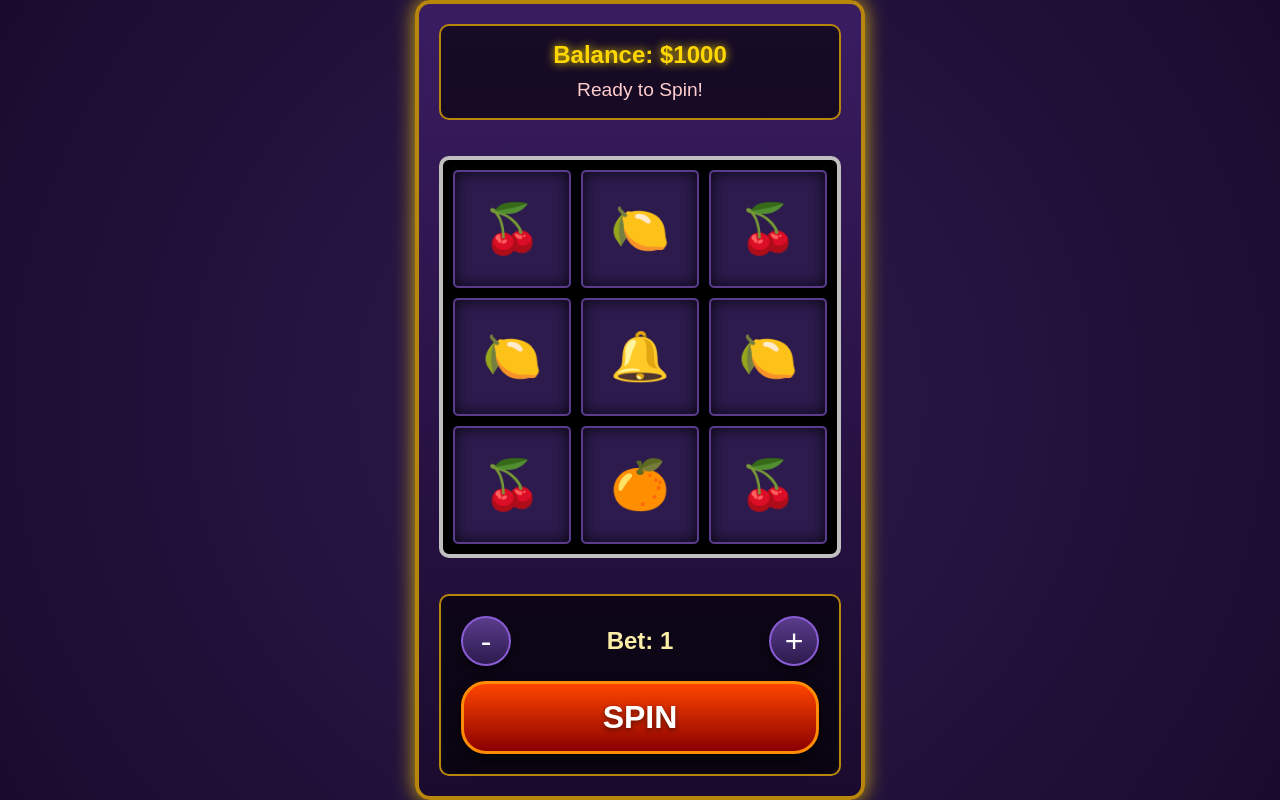
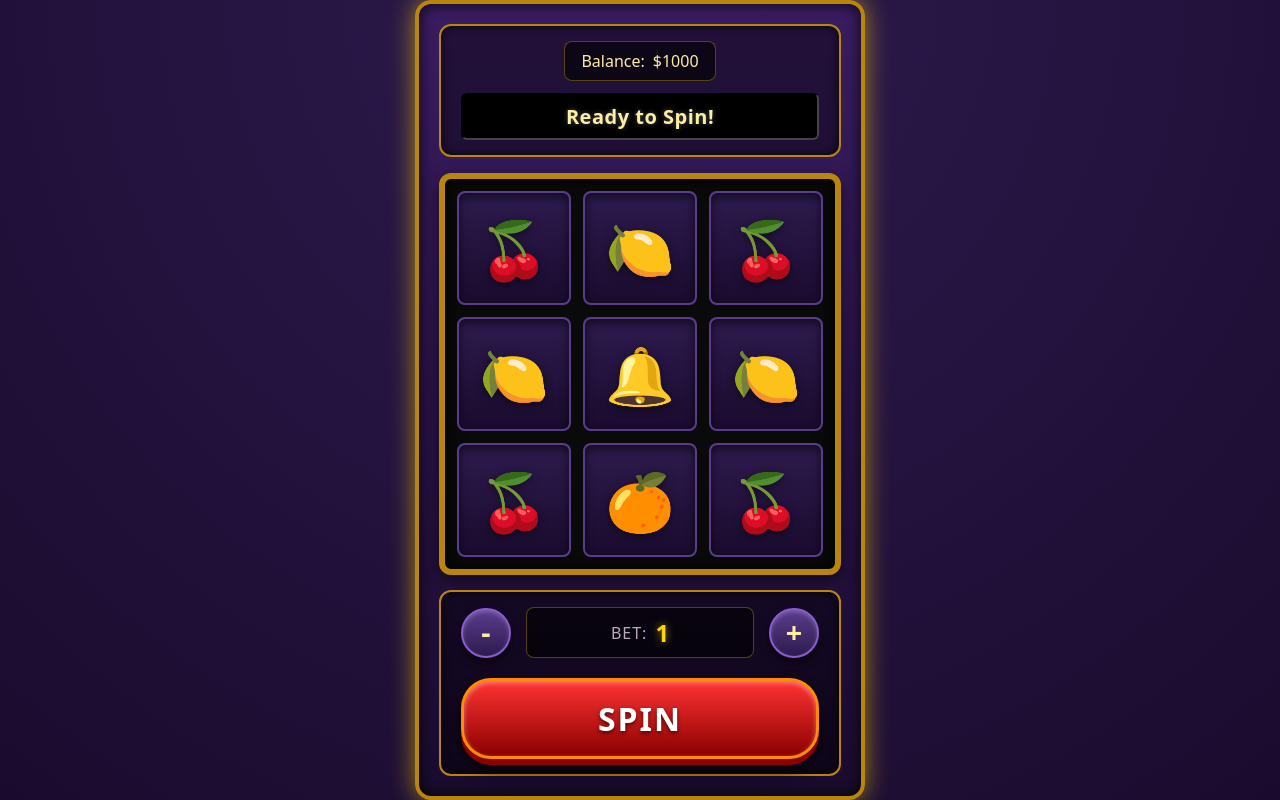
Before and after one commit to cse110-sp26-group20/tech-warmup-ii, a website with bundled scripts: page src/index.html in a window 1280 px wide. Built offline with nearby package versions, Linux system fonts and the light colour scheme.

Commit message:
increment 8

```diff
--- a/src/index.html
+++ b/src/index.html
@@ -61,8 +61,8 @@
         <div class="bet-controls">
           <button id="btn-decrease-bet" class="control-btn">-</button>
           <div class="bet-display">
-            <span>Bet:</span>
-            <span id="bet-amount">1</span>
+            <span class="label">Bet:</span>
+            <span id="bet-amount" class="value">1</span>
           </div>
           <button id="btn-increase-bet" class="control-btn">+</button>
         </div>
--- a/src/style.css
+++ b/src/style.css
@@ -1,27 +1,37 @@
 /* Base Styles & Theme */
 :root {
   --bg-color: #1a0b2e;
-  --text-color: #fceea7;
+  --bg-gradient: radial-gradient(circle at top, #2d1b4e 0%, #1a0b2e 100%);
+  --panel-bg: rgb(0 0 0 / 40%);
+  --panel-border: #b8860b;
+  --panel-shadow: inset 0 0 10px rgb(0 0 0 / 80%);
+  --text-main: #fceea7;
+  --text-muted: #bab;
+  --gold-light: #ffea70;
   --gold: #ffd700;
   --gold-dark: #b8860b;
-  --red-glow: rgb(255 50 50 / 80%);
-  --gold-glow: rgb(255 215 0 / 80%);
-  --panel-bg: rgb(0 0 0 / 60%);
+  --gold-glow: rgb(255 215 0 / 60%);
+  --accent-red: #f33;
+  --accent-red-dark: #8b0000;
   --cell-bg: #2d1b4e;
+  --cell-border: #5a3c8c;
 }
 
 * {
   box-sizing: border-box;
   margin: 0;
   padding: 0;
-  font-family: Arial, sans-serif;
+  font-family:
+    system-ui,
+    -apple-system,
+    sans-serif;
   user-select: none;
 }
 
 body {
-  background-color: var(--bg-color);
-  background-image: radial-gradient(circle at center, #2d1b4e 0%, #1a0b2e 100%);
-  color: var(--text-color);
+  background: var(--bg-color);
+  background-image: var(--bg-gradient);
+  color: var(--text-main);
   display: flex;
   justify-content: center;
   align-items: center;
@@ -29,6 +39,7 @@ body {
   overflow: hidden;
 }
 
+/* Game Machine Casing */
 #game-container {
   display: flex;
   flex-direction: column;
@@ -39,35 +50,74 @@ body {
   max-height: 850px;
   background: linear-gradient(180deg, #3a1c61 0%, #1a0b2e 100%);
   border: 4px solid var(--gold-dark);
-  border-radius: 15px;
-  box-shadow: 0 0 20px var(--gold-glow);
+  border-radius: 16px;
+  box-shadow:
+    0 0 25px var(--gold-glow),
+    inset 0 0 15px rgb(0 0 0 / 80%);
   padding: 20px;
+  gap: 15px; /* Consistent spacing */
 }
 
-/* Top Bar */
-.top-bar {
+/* Shared Panel Styling for Top & Bottom Bars */
+.top-bar,
+.bottom-bar {
   display: flex;
   flex-direction: column;
-  align-items: center;
-  gap: 10px;
   background: var(--panel-bg);
-  padding: 15px;
-  border-radius: 10px;
-  border: 2px solid var(--gold-dark);
+  padding: 15px 20px;
+  border-radius: 12px;
+  border: 2px solid var(--panel-border);
+  box-shadow: var(--panel-shadow);
 }
 
-.balance-display {
-  font-size: 1.5rem;
-  font-weight: bold;
-  color: var(--gold);
-  text-shadow: 0 0 10px var(--gold);
+.top-bar {
+  gap: 12px;
+  align-items: center;
 }
 
+/* Balance & Bet Labels */
+.balance-display,
+.bet-display {
+  display: flex;
+  align-items: center;
+  gap: 8px;
+  background: rgb(0 0 0 / 60%);
+  padding: 8px 16px;
+  border-radius: 8px;
+  border: 1px solid rgb(255 215 0 / 30%);
+}
+
+.label {
+  font-size: 1rem;
+  color: var(--text-muted);
+  text-transform: uppercase;
+  letter-spacing: 1px;
+}
+
+.value {
+  font-size: 1.5rem;
+  font-weight: 800;
+  color: var(--gold);
+  text-shadow: 0 0 8px var(--gold-glow);
+}
+
+/* Status Screen */
 .status-message {
-  font-size: 1.2rem;
-  color: #fcc;
-  min-height: 1.5rem;
+  font-size: 1.25rem;
+  font-weight: bold;
+  color: var(--text-main);
+  background: #000;
+  width: 100%;
   text-align: center;
+  padding: 8px;
+  border-radius: 6px;
+  border: 2px inset #444;
+  min-height: 2.5rem;
+  display: flex;
+  align-items: center;
+  justify-content: center;
+  text-shadow: 0 0 5px rgb(255 255 255 / 30%);
+  letter-spacing: 0.5px;
 }
 
 /* Center Area: Reel Grid */
@@ -76,53 +126,58 @@ body {
   display: flex;
   justify-content: center;
   align-items: center;
-  padding: 20px 0;
+  padding: 0;
 }
 
 .slot-grid {
   display: grid;
   grid-template-columns: repeat(3, 1fr);
   grid-template-rows: repeat(3, 1fr);
-  gap: 10px;
-  background: #000;
-  padding: 10px;
-  border: 4px solid silver;
-  border-radius: 10px;
+  gap: 12px;
+  background: #0a0a0a;
+  padding: 12px;
+  border: 6px solid var(--gold-dark);
+  border-radius: 12px;
   width: 100%;
   aspect-ratio: 1 / 1;
+  box-shadow:
+    inset 0 0 20px rgb(0 0 0 / 90%),
+    0 5px 15px rgb(0 0 0 / 50%);
 }
 
+/* Slot Reel Cells */
 .slot-cell {
-  background: var(--cell-bg);
-  border: 2px solid #5a3c8c;
-  border-radius: 5px;
+  background: linear-gradient(180deg, var(--cell-bg), #1a0b2e);
+  border: 2px solid var(--cell-border);
+  border-radius: 8px;
   display: flex;
   justify-content: center;
   align-items: center;
-  font-size: 3rem;
+  font-size: 3.5rem;
   overflow: hidden;
   position: relative;
-  box-shadow: inset 0 0 15px rgb(0 0 0 / 80%);
+  box-shadow: inset 0 4px 10px rgb(0 0 0 / 60%);
 }
 
 .slot-cell .symbol {
   position: relative;
   transition: transform 0.1s ease;
+  filter: drop-shadow(0 2px 4px rgb(0 0 0 / 50%));
 }
 
 /* Animation Classes */
 .spinning .symbol {
   animation: spin-blur 0.1s infinite alternate;
-  filter: blur(2px);
+  filter: blur(2px) drop-shadow(0 2px 4px rgb(0 0 0 / 50%));
 }
 
 @keyframes spin-blur {
   0% {
-    transform: translateY(-20px);
+    transform: translateY(-25px);
   }
 
   100% {
-    transform: translateY(20px);
+    transform: translateY(25px);
   }
 }
 
@@ -134,96 +189,112 @@ body {
 
 @keyframes win-pulse {
   0% {
-    box-shadow: 0 0 10px var(--gold-glow);
+    box-shadow: inset 0 0 10px var(--gold-glow);
     transform: scale(1);
   }
-  /* stylelint-disable-next-line rule-empty-line-before */
+
   100% {
     box-shadow:
-      0 0 30px var(--gold),
-      inset 0 0 20px var(--gold);
+      0 0 20px var(--gold),
+      inset 0 0 20px var(--gold-glow);
     transform: scale(1.05);
+    border-color: var(--gold-light);
   }
 }
 
 /* Feedback Effects */
 .loss-dim {
-  filter: grayscale(50%) opacity(70%);
+  filter: grayscale(60%) opacity(60%);
   transition: filter 0.3s ease;
 }
 
 .dimmed {
-  filter: opacity(50%);
+  filter: opacity(40%);
   transition: filter 0.3s ease;
 }
 
-/* Bottom Bar */
+/* Bottom Bar / Controls */
 .bottom-bar {
-  display: flex;
-  flex-direction: column;
-  gap: 15px;
-  background: var(--panel-bg);
-  padding: 20px;
-  border-radius: 10px;
-  border: 2px solid var(--gold-dark);
+  gap: 20px;
 }
 
 .bet-controls {
   display: flex;
   justify-content: space-between;
   align-items: center;
+  gap: 15px;
 }
 
 .bet-display {
-  font-size: 1.5rem;
-  font-weight: bold;
+  flex-grow: 1;
+  justify-content: center;
 }
 
+/* Control Buttons (Bet +/-) */
 .control-btn {
   background: linear-gradient(180deg, #5a3c8c, #2d1b4e);
-  color: white;
+  color: var(--text-main);
   border: 2px solid #8a5cd6;
   border-radius: 50%;
   width: 50px;
   height: 50px;
-  font-size: 2rem;
+  font-size: 1.8rem;
+  font-weight: bold;
   cursor: pointer;
-  box-shadow: 0 5px 10px rgb(0 0 0 / 50%);
-  transition:
-    transform 0.1s,
-    box-shadow 0.1s;
+  box-shadow:
+    0 4px 8px rgb(0 0 0 / 60%),
+    inset 0 2px 4px rgb(255 255 255 / 20%);
+  transition: all 0.1s ease;
+  display: flex;
+  justify-content: center;
+  align-items: center;
+  line-height: 1;
 }
 
 .control-btn:active {
-  transform: translateY(2px);
-  box-shadow: 0 2px 5px rgb(0 0 0 / 50%);
+  transform: translateY(2px) scale(0.95);
+  box-shadow: 0 1px 3px rgb(0 0 0 / 60%);
+  background: linear-gradient(180deg, #483070, #1a0b2e);
 }
 
+/* Spin Button */
 .spin-btn {
-  background: linear-gradient(180deg, #ff4500, #8b0000);
+  background: linear-gradient(
+    180deg,
+    var(--accent-red),
+    var(--accent-red-dark)
+  );
   color: white;
   border: 3px solid #ff8c00;
-  border-radius: 25px;
-  padding: 15px;
+  border-radius: 30px;
+  padding: 16px;
   font-size: 2rem;
-  font-weight: bold;
+  font-weight: 900;
+  letter-spacing: 2px;
+  text-transform: uppercase;
   cursor: pointer;
-  box-shadow: 0 8px 15px rgb(0 0 0 / 60%);
-  text-shadow: 0 2px 5px rgb(0 0 0 / 50%);
-  transition:
-    transform 0.1s,
-    box-shadow 0.1s,
-    filter 0.3s;
+  box-shadow:
+    0 6px 0 var(--accent-red-dark),
+    0 10px 15px rgb(0 0 0 / 80%),
+    inset 0 2px 5px rgb(255 255 255 / 40%);
+  text-shadow: 0 2px 4px rgb(0 0 0 / 60%);
+  transition: all 0.1s ease;
 }
 
 .spin-btn:disabled {
-  filter: grayscale(80%);
+  background: linear-gradient(180deg, #555, #333);
+  border-color: #777;
+  color: #999;
+  box-shadow: 0 6px 0 #222;
   cursor: not-allowed;
   transform: none;
-  box-shadow: none;
+  text-shadow: none;
 }
 
 .spin-btn:active:not(:disabled) {
-  transform: translateY(4px);
-  box-shadow: 0 4px 8px rgb(0 0 0 / 60%);
+  transform: translateY(6px);
+  box-shadow:
+    0 0 0 var(--accent-red-dark),
+    0 2px 5px rgb(0 0 0 / 80%),
+    inset 0 2px 5px rgb(255 255 255 / 40%);
 }
```
Also changed, not shown: plan/prompts/2026-04-22_09-44-11.md (added, +68 -0 lines).
